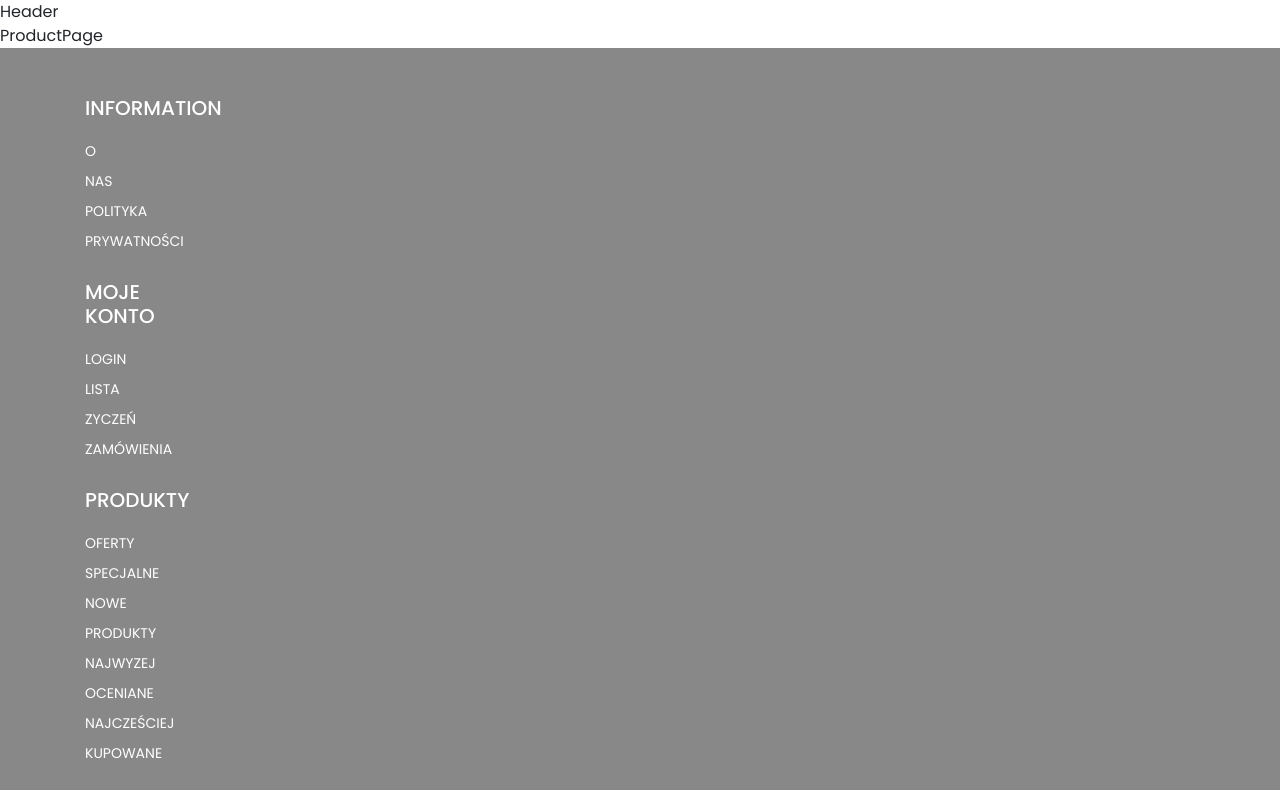
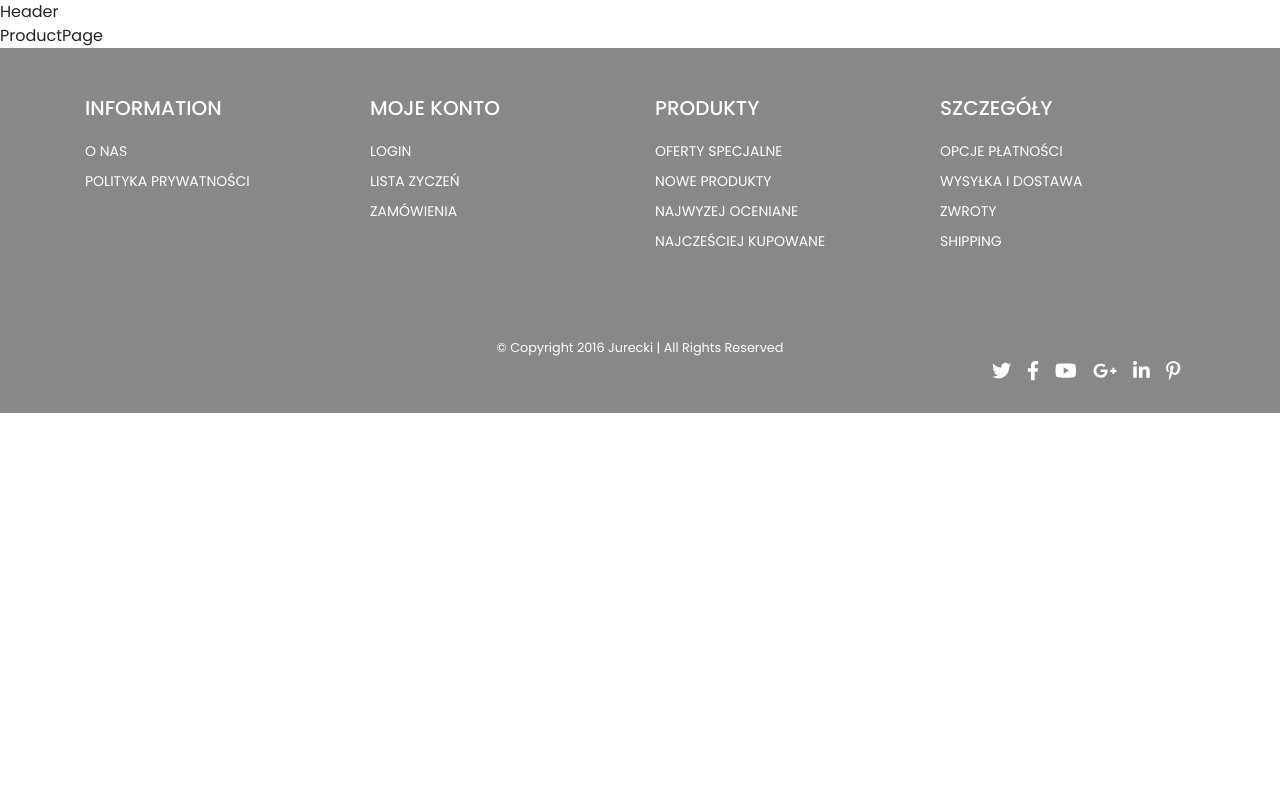
Before and after one commit to jurecki/amigurumi, a React (Create React App) app: page /product in a window 1280 px wide. Shown: the top 790 px of the page. Built offline with nearby package versions, Linux system fonts and the light colour scheme.

Commit message:
Footer added

```diff
--- a/src/components/layout/Footer/Footer.js
+++ b/src/components/layout/Footer/Footer.js
@@ -18,9 +18,8 @@ const Footer = () => {
       <div className={styles.footerMenu}>
         <div className='container'>
           <div className='row'>
+            <div className='col-xs-1 col-sm-6 col-lg-3'>
               <div className={styles.menuWrapper}>
-              <div className='col-xs-1 col-sm-6 col-lg-3'>
-
                 <h5>Information</h5>
                 <ul>
                   <li>
@@ -30,6 +29,7 @@ const Footer = () => {
                     <a href='#'>Polityka Prywatności</a>
                   </li>
                 </ul>
+              </div>
             </div>
             <div className='col-xs-1 col-sm-6 col-lg-3'>
               <div className={styles.menuWrapper}>
@@ -88,7 +88,6 @@ const Footer = () => {
           </div>
         </div>
       </div>
-      </div>
       <div className={styles.bottomBar}>
         <div className='container'>
           <div className={'col text-center order-lg-2 order-md-1 ' + styles.copyright}>
@@ -130,7 +129,7 @@ const Footer = () => {
           </div>
         </div>
       </div>
-    </footer>
+    </footer >
   );
 };
 
--- a/src/components/layout/Footer/Footer.module.scss
+++ b/src/components/layout/Footer/Footer.module.scss
@@ -35,13 +35,36 @@
   }
 
   .bottomBar {
+    background-color: $footer-bg;
+    padding: 10px 0;
+    color: #ffff;
 
     .copyright {
+      p {
+        margin: 0;
+        font-size: 0.8rem;
+        line-height: 20px;
+        margin-top: 0px;
 
+      }
     }
 
     .socialMedia {
-
+      ul {
+        list-style: none;
+        li {
+          display: inline-block;
+          margin-left: 1rem;
+          a {
+            font-size: 1.2rem;
+            text-decoration: none;
+            color: #ffff;
+            &:hover {
+              color: $primary
+            }
+          }
+        }
+      }
     }
 
   }
```
Lines whose indentation alone changed are shown as unchanged.
